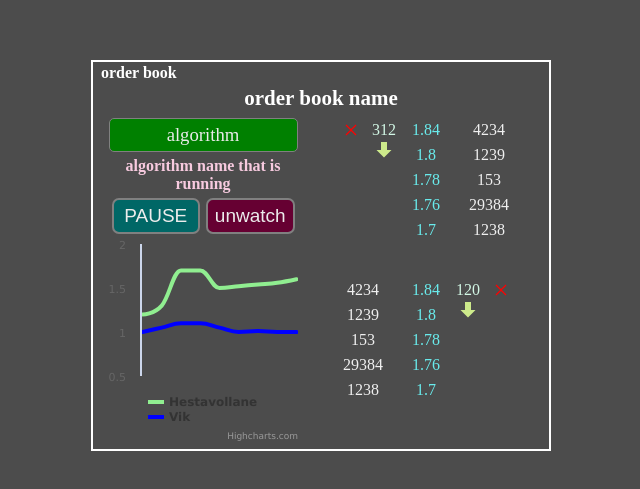
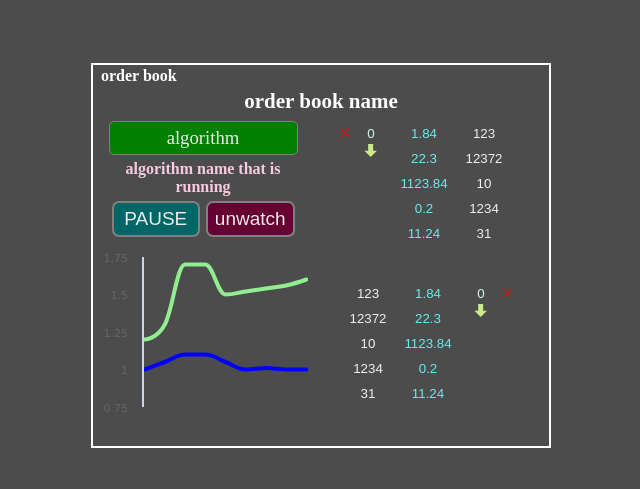
Before and after one commit to Amir-Montazeri/order-book-name, a React (Create React App) app: page / in a window 1280 px wide. Shown: the part 145-634 px from the top of the page, without its empty margins (319-959 px from the left). Built offline with nearby package versions, Linux system fonts and the light colour scheme.

Commit message:
uploaded and task completed!

```diff
--- a/src/components/book/Buy.jsx
+++ b/src/components/book/Buy.jsx
@@ -1,33 +1,25 @@
 import React from 'react';
-import { atom, useRecoilState } from 'recoil';
-import { Container, ContainerGrid, ItemGrid } from './briefStyledComponents';
+import { useRecoilState } from 'recoil';
+import { buyAmountState } from './book.atom';
+import { Container, ContainerColumn, ItemGrid } from './briefStyledComponents';
+import useData from './useData';
 import Volume from './Volume';
-
-const amountState = atom({
-  key: 'buyAmountState',
-  default: {0: 120},
-});
 
 export default function Buy() {
   const [selectedColumn, setSelectedColumn] = React.useState(0);
-  const [amount, setAmount] = useRecoilState(amountState)
+  const [amount, setAmount] = useRecoilState(buyAmountState);
+  const data = useData('buy');
 
   return (
     <Container>
-      <ContainerGrid>
-        <ItemGrid color='#EFEFEF'>4234</ItemGrid>
-        <ItemGrid color='#EFEFEF'>1239</ItemGrid>
-        <ItemGrid color='#EFEFEF'>153</ItemGrid>
-        <ItemGrid color='#EFEFEF'>29384</ItemGrid>
-        <ItemGrid color='#EFEFEF'>1238</ItemGrid>
-      </ContainerGrid>
-      <ContainerGrid>
-        <ItemGrid color='#69EBEC'>1.84</ItemGrid>
-        <ItemGrid color='#69EBEC'>1.8</ItemGrid>
-        <ItemGrid color='#69EBEC'>1.78</ItemGrid>
-        <ItemGrid color='#69EBEC'>1.76</ItemGrid>
-        <ItemGrid color='#69EBEC'>1.7</ItemGrid>
-      </ContainerGrid>
+      <div>
+      {data.map(({ price, size }) => (
+          <ContainerColumn>
+            <ItemGrid color='#EFEFEF'>{size}</ItemGrid>
+            <ItemGrid color='#69EBEC'>{price}</ItemGrid>
+          </ContainerColumn>
+        ))}
+      </div>
       <Volume
         currentColumn={selectedColumn}
         maxVolume={4}
--- a/src/components/book/Sell.jsx
+++ b/src/components/book/Sell.jsx
@@ -1,41 +1,33 @@
 import React from 'react';
-import { atom, useRecoilState } from 'recoil';
-import { Container, ContainerGrid, ItemGrid } from './briefStyledComponents';
+import { useRecoilState } from 'recoil';
+import { sellAmountState } from './book.atom';
+import { Container, ContainerColumn, ItemGrid } from './briefStyledComponents';
+import useData from './useData';
 import Volume from './Volume';
-
-const amountState = atom({
-  key: 'sellAmountState',
-  default: {0: 312, 3: 123},
-});
 
 export default function Sell() {
   const [selectedColumn, setSelectedColumn] = React.useState(0);
-  const [amount, setAmount] = useRecoilState(amountState);
+  const [amount, setAmount] = useRecoilState(sellAmountState);
+  const data = useData('sell');
 
   return (
     <Container>
       <Volume
         currentColumn={selectedColumn}
-        maxVolume={4}
+        maxVolume={data.length - 1}
         setColumn={column => setSelectedColumn(column)}
         value={amount[selectedColumn]}
-        setValue={value => setAmount({...amount, [selectedColumn]: value})}
+        setValue={value => setAmount({ ...amount, [selectedColumn]: value })}
         left
       />
-      <ContainerGrid>
-        <ItemGrid color='#69EBEC'>1.84</ItemGrid>
-        <ItemGrid color='#69EBEC'>1.8</ItemGrid>
-        <ItemGrid color='#69EBEC'>1.78</ItemGrid>
-        <ItemGrid color='#69EBEC'>1.76</ItemGrid>
-        <ItemGrid color='#69EBEC'>1.7</ItemGrid>
-      </ContainerGrid>
-      <ContainerGrid>
-        <ItemGrid color='#EFEFEF'>4234</ItemGrid>
-        <ItemGrid color='#EFEFEF'>1239</ItemGrid>
-        <ItemGrid color='#EFEFEF'>153</ItemGrid>
-        <ItemGrid color='#EFEFEF'>29384</ItemGrid>
-        <ItemGrid color='#EFEFEF'>1238</ItemGrid>
-      </ContainerGrid>
+      <div>
+        {data.map(({ price, size }) => (
+          <ContainerColumn>
+            <ItemGrid color='#69EBEC'>{price}</ItemGrid>
+            <ItemGrid color='#EFEFEF'>{size}</ItemGrid>
+          </ContainerColumn>
+        ))}
+      </div>
     </Container>
-  )
+  );
 };
--- a/src/components/book/Volume.jsx
+++ b/src/components/book/Volume.jsx
@@ -2,7 +2,7 @@ import React from 'react';
 import { VscChromeClose } from 'react-icons/vsc';
 import { ImArrowUp, ImArrowDown } from 'react-icons/im';
 import styled from 'styled-components';
-import { ContainerGrid, ItemGrid, Text } from './briefStyledComponents';
+import { ItemGrid, Text } from './briefStyledComponents';
 
 const VolumeContainer = styled.div`
   display: flex;
@@ -35,27 +35,25 @@ export default function Volume({ currentColumn, maxVolume, setColumn, value, set
   };
 
   return (
-    <ContainerGrid moveable={true}>
+    <div>
       <ItemGrid color='#D2F7E5' right={right} column={currentColumn}>
         <VscChromeClose color='red' cursor='pointer' onClick={() => setValue(0)} />
         <VolumeContainer right={right} left={left}>
           <ImArrowUp
             color='#CDEA8B'
-            opacity={accessChangeColumn('reduce') ? 1 : 0}
-            style={{ transition: '.2s' }}
+            style={{ transition: '.2s' }, !accessChangeColumn('reduce') && { opacity: 0, visibility: 'hidden' }}
             cursor='pointer'
-            onClick={() => setColumn(currentColumn - 1)}
+            onClick={() => accessChangeColumn('reduce') && setColumn(currentColumn - 1)}
           />
           <Text onClick={() => console.log('open modal')}>{value || 0}</Text>
           <ImArrowDown
             color='#CDEA8B'
-            opacity={accessChangeColumn('add') ? 1 : 0}
-            style={{ transition: '.2s' }}
+            style={{ transition: '.2s' }, !accessChangeColumn('add') && { opacity: 0, visibility: 'hidden' }}
             cursor='pointer'
-            onClick={() => setColumn(currentColumn + 1)}
+            onClick={() => accessChangeColumn('add') && setColumn(currentColumn + 1)}
           />
         </VolumeContainer>
       </ItemGrid>
-    </ContainerGrid>
+    </div>
   );
 };
--- /dev/null
+++ b/src/components/book/book.atom.js
@@ -0,0 +1,11 @@
+import { atom } from 'recoil';
+
+export const sellAmountState = atom({
+  key: 'sellAmountState',
+  default: {},
+});
+
+export const buyAmountState = atom({
+  key: 'buyAmountState',
+  default: {},
+});
--- a/src/components/book/briefStyledComponents.js
+++ b/src/components/book/briefStyledComponents.js
@@ -11,15 +11,14 @@ export const Container = styled.div`
   }
 `;
 
-export const ContainerGrid = styled.ul`
-  width: 50px;
+export const ContainerColumn = styled.div`
+  height: 25px;
+  width: 120px;
   display: flex;
-  flex-direction: column;
-  justify-content: flex-start;
-  list-style: none;
+  justify-content: space-between;
 `;
 
-export const ItemGrid = styled.li`
+export const ItemGrid = styled.button`
   width: 100%;
   height: 25px;
   display: flex;
@@ -27,6 +26,7 @@ export const ItemGrid = styled.li`
   justify-content: center;
   align-items: center;
   color: ${props => props.color};
+  background: none;
   ${props => props.column && `transform: translateY(${props.column * 25}px)`};
   transition: .3s;
 `;
--- /dev/null
+++ b/src/components/book/useData.js
@@ -0,0 +1,64 @@
+import { useState, useEffect } from "react";
+
+const dataForSell = [
+  {
+    price: '1.84',
+    size: 123
+  },
+  {
+    price: '22.3',
+    size: 12372
+  },
+  {
+    price: '1123.84',
+    size: 10
+  },
+  {
+    price: '0.2',
+    size: 1234
+  },
+  {
+    price: '11.24',
+    size: 31
+  }
+],
+  dataForBuy = [
+    {
+      price: '1.84',
+      size: 123
+    },
+    {
+      price: '22.3',
+      size: 12372
+    },
+    {
+      price: '1123.84',
+      size: 10
+    },
+    {
+      price: '0.2',
+      size: 1234
+    },
+    {
+      price: '11.24',
+      size: 31
+    }
+  ];
+
+export default function useData(type) {
+  const [data, setData] = useState([]);
+
+  useEffect(() => {
+    switch (type) {
+      case 'buy':
+        setData(dataForBuy)
+        break;
+      case 'sell':
+        setData(dataForSell)
+      default:
+        break;
+    }
+  })
+
+  return data;
+};
--- a/src/components/brief/chartSettings.js
+++ b/src/components/brief/chartSettings.js
@@ -1,9 +1,11 @@
 const settings = {
+  credits: false,
   chart: {
     type: 'spline',
     renderTo: 'chart',
     backgroundColor: 'transparent',
-    height: 210,
+    height: 180,
+    margin: [20, 0, 10, 45],
     scrollablePlotArea: {
       minWidth: 190,
       scrollPositionX: 1
@@ -23,40 +25,29 @@ const settings = {
       text: ''
     }
   },
-  tooltip: {
-    valueSuffix: ' m/s'
-  },
   plotOptions: {
     spline: {
       lineWidth: 4,
-      states: {
-        hover: {
-          lineWidth: 5
-        }
-      },
       marker: {
         enabled: false
       },
     }
   },
   series: [{
-    name: 'Hestavollane',
+    showInLegend: false,
+    enableMouseTracking: false,
     data: [
       1.2, 1.3, 1.7, 1.7, 1.5, 1.52, 1.54, 1.56, 1.6
     ],
     color: 'lightgreen'
   }, {
-    name: 'Vik',
+    showInLegend: false,
+    enableMouseTracking: false,
     data: [
       1.0, 1.05, 1.1, 1.1, 1.05, 1.0, 1.01, 1.0, 1.0
     ],
     color: 'blue'
-    }],
-  navigation: {
-    menuItemStyle: {
-      fontSize: '10px'
-    }
-  }
-}
+  }],
+};
 
 export default settings;
--- a/src/global.css
+++ b/src/global.css
@@ -5,5 +5,6 @@
 }
 
 button {
+  border: none;
   cursor: pointer;
 }
```
Also changed, not shown: src/hooks/useColumn.js (deleted, +0 -23 lines).
